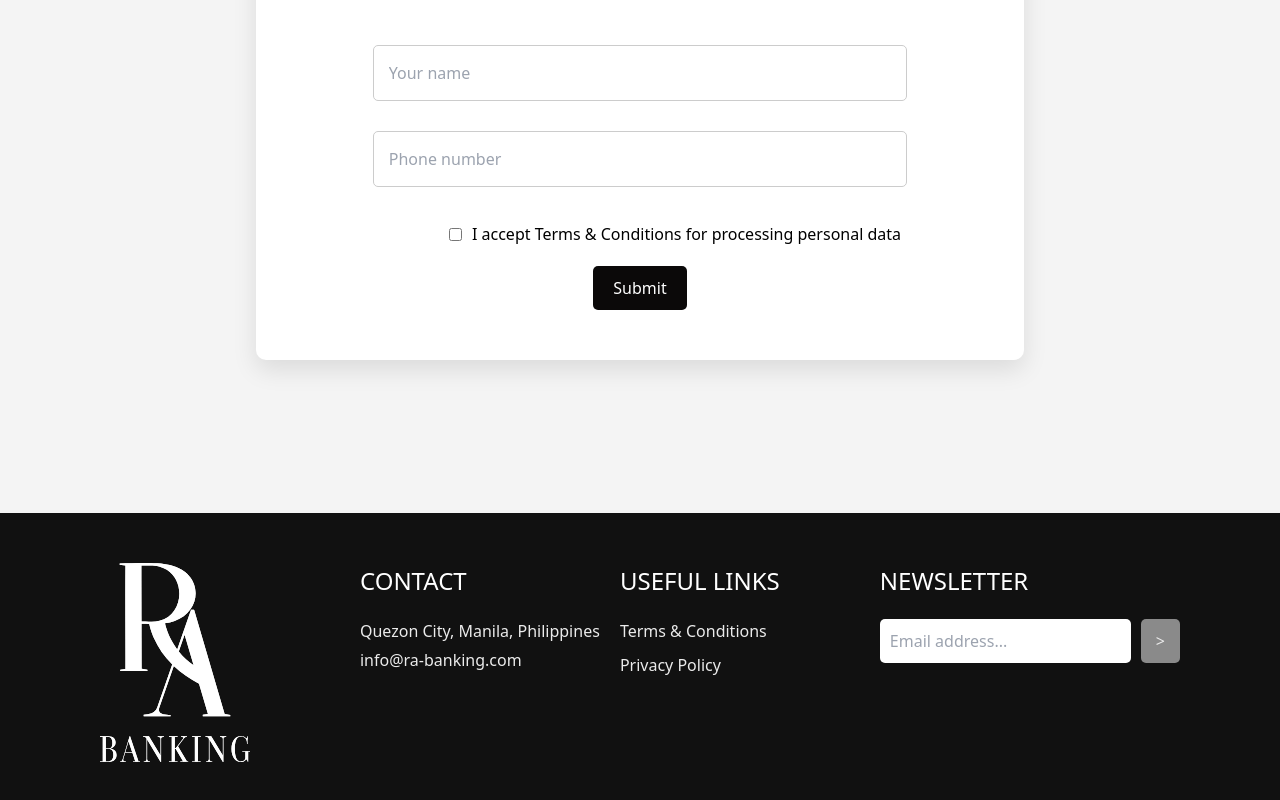
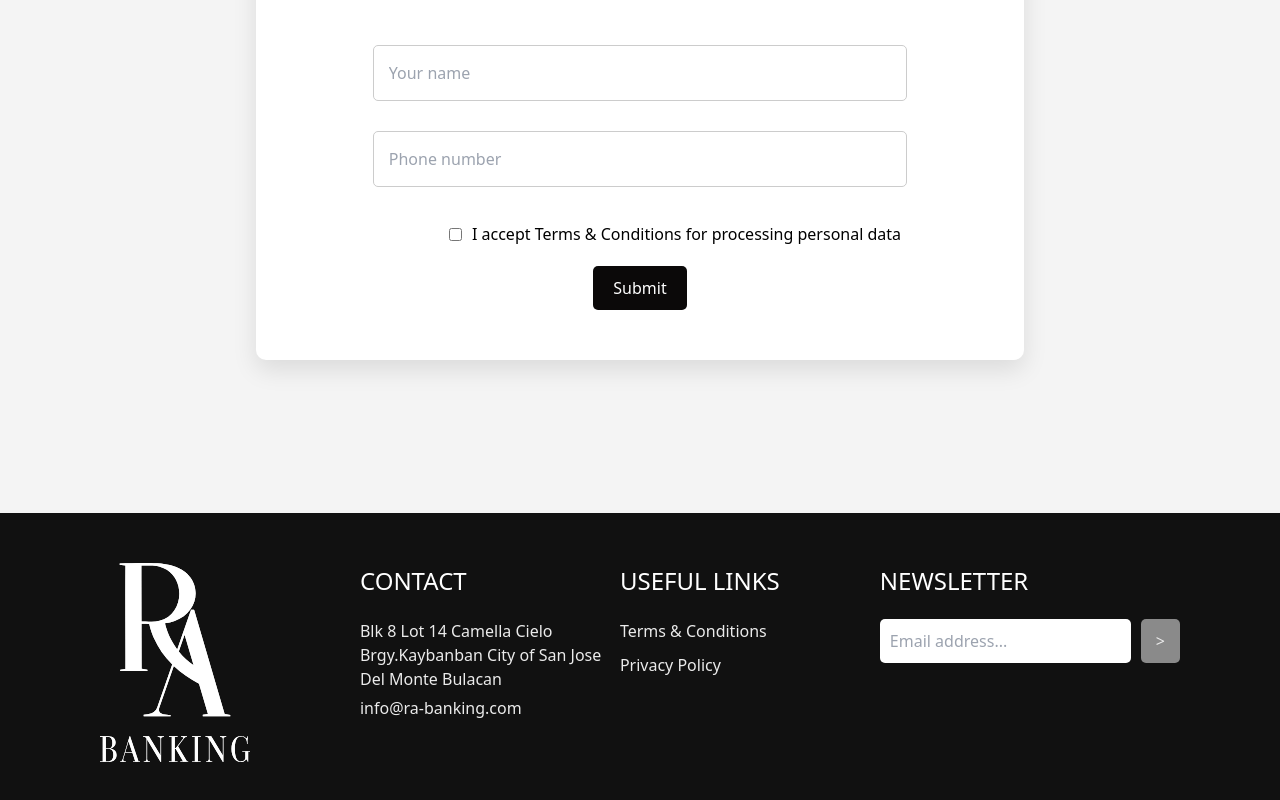
Before and after one commit to SaibNadeem28/Ra-Banking, a Next.js app: page / in a window 1280 px wide. Shown: the part 2918-3718 px from the top of the page. Built offline with nearby package versions, Linux system fonts and the light colour scheme.

Commit message:
address update

```diff
--- a/components/Footer.jsx
+++ b/components/Footer.jsx
@@ -124,7 +124,7 @@ const Footer = () => {
             </Section>
             <Section>
                 <Header>CONTACT</Header>
-                <Address>Quezon City, Manila, Philippines</Address>
+                <Address>Blk 8 Lot 14 Camella Cielo Brgy.Kaybanban City of San Jose Del Monte Bulacan</Address>
                 <Email href="mailto:relandgroup@mail.com">info@ra-banking.com</Email>
             </Section>
             <Section>
```
